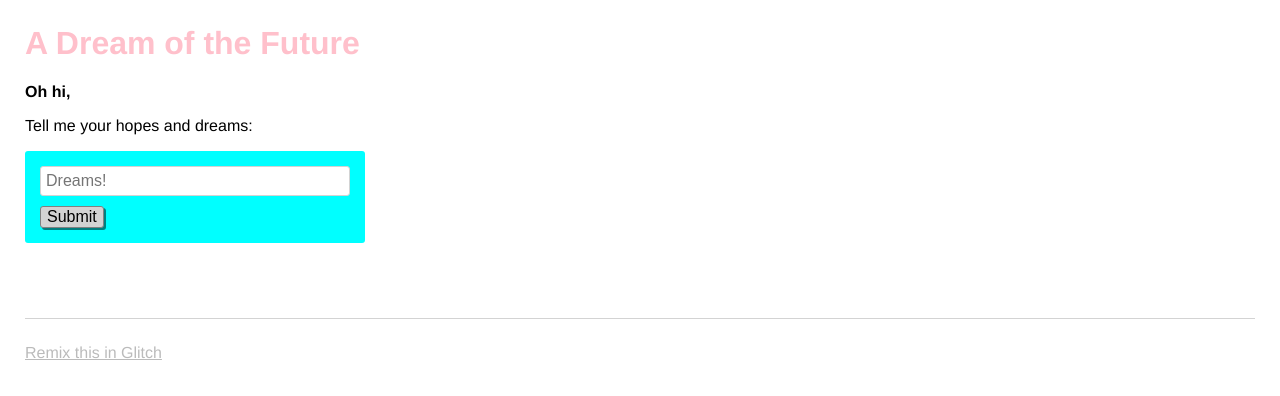
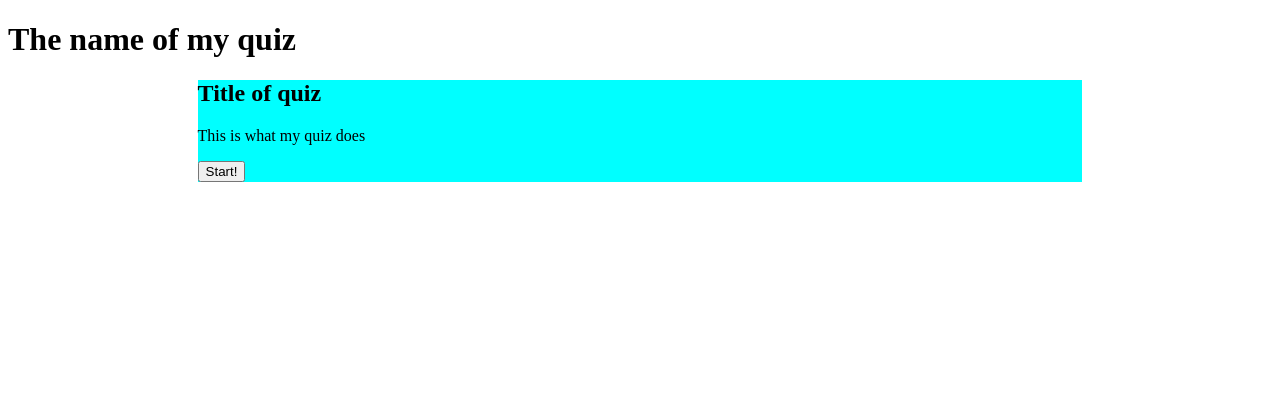
Before and after one commit to sulfurshade/quizAppProject, a website: page views/index.html in a window 1280 px wide. Drawn offline with nearby package versions, Linux system fonts and the light colour scheme; no server answers.

Commit message:
Glitch Edit 1

```diff
--- a/public/client.js
+++ b/public/client.js
@@ -1,26 +1,19 @@
-// client-side js
-// run by the browser each time your view template is loaded
+const QUIZ_INTRO_BUTTON = ".intro-button";
+const QUIZ_INTRO_BOX = ".intro-box";
+const QUIZ_QUESTIONS_BOX = ".questions-box";
+const QUIZ_RESULTS_BOX = ".results-box";
 
-// by default, you've got jQuery,
-// add other scripts at the bottom of index.html
-
-$(function() {
-  console.log('hello world :o');
-
-  $.get('/dreams', function(dreams) {
-    dreams.forEach(function(dream) {
-      $('<li></li>').text(dream).appendTo('ul#dreams');
-    });
+function handleQuizApp() {
+  // all event listeners here
+  $(QUIZ_INTRO_BUTTON).on("click", event => {
+    $(QUIZ_INTRO_BOX).addClass('hidden');
+    $(QUIZ_QUESTIONS_BOX).removeClass('hidden');
+    // intro question results
   });
 
-  $('form').submit(function(event) {
-    event.preventDefault();
-    var dream = $('input').val();
-    $.post('/dreams?' + $.param({dream: dream}), function() {
-      $('<li></li>').text(dream).appendTo('ul#dreams');
-      $('input').val('');
-      $('input').focus();
-    });
-  });
+  // 1. Do the same for results
+  // 2. HTML Wireframe
 
-});
+}
+
+$(handleQuizApp);
--- a/public/style.css
+++ b/public/style.css
@@ -1,82 +1,12 @@
-/* styles */
-/* called by your view template */
-
-/* You might want to try something fancier: */
-/* less: http://lesscss.org/ */
-
-* {
-  box-sizing: border-box;
+.quiz-boxes{
+  background-color:cyan;
+  width:70%;
+  margin-right: auto;
+  margin-left: auto;
 }
 
-body {
-  font-family: helvetica, arial, sans-serif;
-  margin: 25px;
+
+
+.hidden{
+  display: none;
 }
-
-h1 {
-  font-weight: bold;
-  color: pink;
-}
-
-.bold {
-  font-weight: bold;
-}
-
-p {
-  max-width: 600px;
-}
-
-form {
-  margin-bottom: 25px;
-  padding: 15px;
-  background-color: cyan;
-  display: inline-block;
-  width: 100%;
-  max-width: 340px;
-  border-radius: 3px;
-}
-
-input {
-  display: block;
-  margin-bottom: 10px;
-  padding: 5px;
-  width: 100%;
-  border: 1px solid lightgrey;
-  border-radius: 3px;
-  font-size: 16px;
-}
-
-button {
-  font-size: 16px;
-  border-radius: 3px;
-  background-color: lightgrey;
-  border: 1px solid grey;
-  box-shadow: 2px 2px teal;
-  cursor: pointer;
-}
-
-button:hover {
-  background-color: yellow;
-}
-
-button:active {
-  box-shadow: none;
-}
-
-li {
-  margin-bottom: 5px;
-}
-
-footer {
-  margin-top: 50px;
-  padding-top: 25px;
-  border-top: 1px solid lightgrey;
-}
-
-footer > a {
-  color: #BBBBBB;
-}
-
-.nicejob {
-  text-decoration: line-through;
-}
--- a/views/index.html
+++ b/views/index.html
@@ -1,17 +1,8 @@
-<!-- This is a static file -->
-<!-- served from your routes in server.js -->
-
-<!-- You might want to try something fancier: -->
-<!-- html/nunjucks docs: https://mozilla.github.io/nunjucks/ -->
-<!-- pug: https://pugjs.org/ -->
-<!-- haml: http://haml.info/ -->
-<!-- hbs(handlebars): http://handlebarsjs.com/ -->
-
 <!DOCTYPE html>
 <html>
   <head>
-    <title>Welcome to Glitch!</title>
-    <meta name="description" content="A cool thing made with Glitch">
+    <title>Quiz App Project</title>
+    <meta name="description" content="Interactive Quiz App">
     <link id="favicon" rel="icon" href="https://glitch.com/edit/favicon-app.ico" type="image/x-icon">
     <meta charset="utf-8">
     <meta http-equiv="X-UA-Compatible" content="IE=edge">
@@ -20,28 +11,47 @@
   </head>
   <body>
     <header>
-      <h1>
-        A Dream of the Future
-      </h1>
+
     </header>
 
     <main>
-      <p class="bold">Oh hi,</p>
-      <p>Tell me your hopes and dreams:</p>
-      <form>
-        <input type="text" maxlength="100" placeholder="Dreams!">
-        <button type="submit">Submit</button>
-      </form>
-      <section class="dreams">
-        <ul id="dreams">
-        </ul>
-      </section>
+      <h1>
+        The name of my quiz
+      </h1>
+
+      <div class="intro-box quiz-boxes">
+        <h2>Title of quiz</h2>
+        <p>
+          This is what my quiz does
+        </p>
+        <button class="intro-button">
+          Start!
+        </button>
+      </div>
+
+      <div class="questions-box quiz-boxes hidden">
+        <form role="form" class="questions-form" action="" method="post">
+          <container class="backgroundBox">
+            <h2>Question goes here</h2>
+
+          </container>
+
+        </form>
+      </div>
+
+      <div class="results-box quiz-boxes hidden">
+        <h2>
+          Here is how you did
+        </h2>
+        <p>
+          Your score is 5
+        </p>
+      </div>
+
     </main>
 
     <footer>
-      <a href="https://glitch.com">
-        Remix this in Glitch
-      </a>
+
     </footer>
 
     <!-- Your web-app is https, so your scripts need to be too -->
```
Also changed, not shown: server.js (+23 -0 lines).
